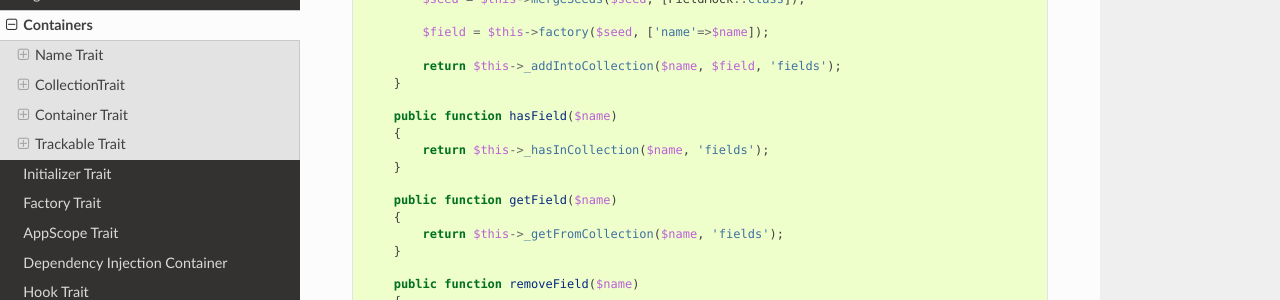
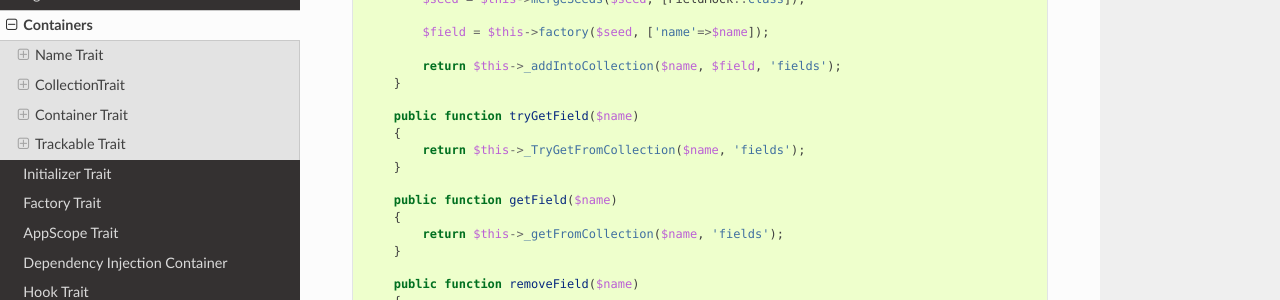
Before and after one commit to atk4/core, a Sphinx documentation site: the page built from docs/container.rst, in a window 1280 px wide and 900 px high, scrolled down 1383 px. Shown: the part 151-451 px from the top of the window. Built offline with Sphinx 7.4.7 and the Read the Docs theme 2.0.0, drawn with Linux system fonts in a browser that asks for light colours; cross-references to code outside the pages are shown as plain code.

Commit message:
fix docs

```diff
--- a/docs/container.rst
+++ b/docs/container.rst
@@ -83,9 +83,9 @@ Example::
             return $this->_addIntoCollection($name, $field, 'fields');
         }
 
-        public function hasField($name)
+        public function tryGetField($name)
         {
-            return $this->_hasInCollection($name, 'fields');
+            return $this->_TryGetFromCollection($name, 'fields');
         }
 
         public function getField($name)
```
